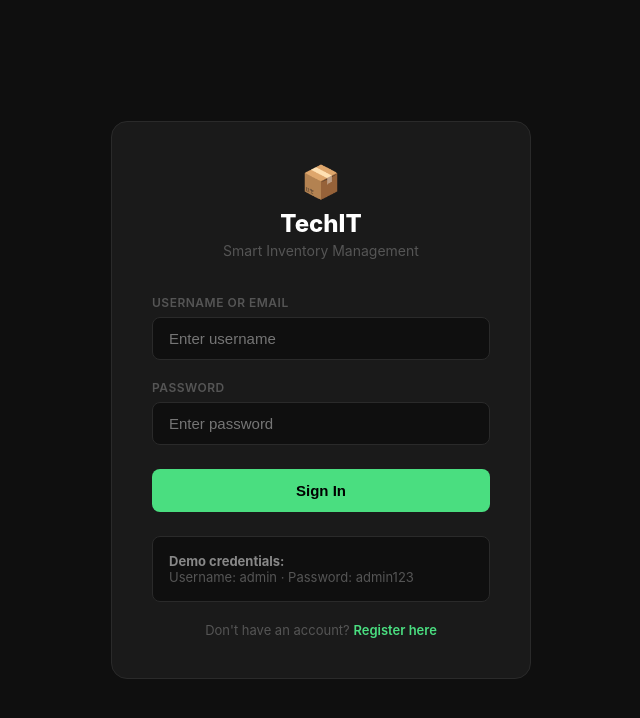
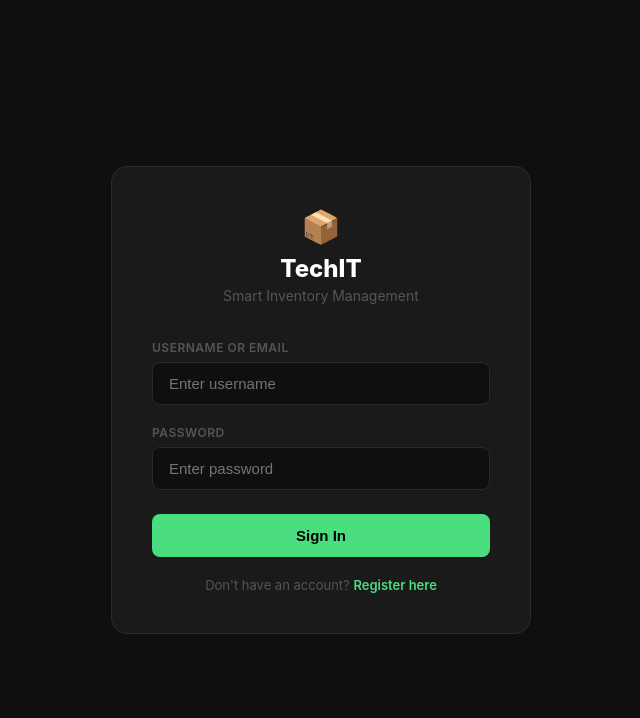
Before and after one commit to justcoffeebean/techit-v2, a Next.js app in the folder client/: page /login in a window 1280 px wide. Shown: the top 718 px of the page, without its empty margins (319-959 px from the left). Built offline with nearby package versions, Linux system fonts and the light colour scheme.

Commit message:
fix: edit login page

```diff
--- a/client/app/login/page.js
+++ b/client/app/login/page.js
@@ -90,14 +90,7 @@ function LoginContent() {
           {loading ? 'Signing in...' : 'Sign In'}
         </button>
 
-        <div style={{
-          marginTop: 24, padding: 16,
-          background: colors.bg, border: `1px solid ${colors.border}`,
-          borderRadius: 8, fontSize: 13, color: colors.subtle,
-        }}>
-          <strong style={{ color: colors.muted }}>Demo credentials:</strong><br />
-          Username: admin · Password: admin123
-        </div>
+
 
         <p style={{ textAlign: 'center', marginTop: 20, fontSize: 13, color: colors.subtle }}>
           {"Don't have an account? "}
```
